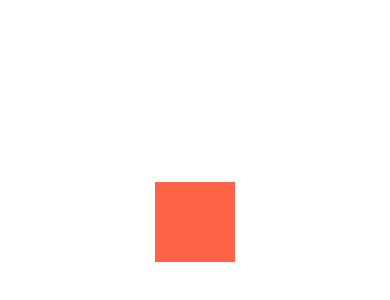
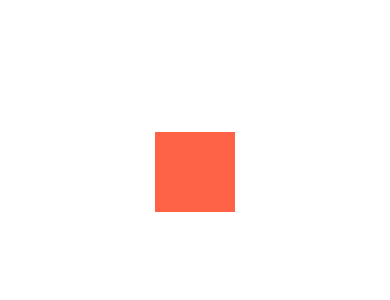
Before and after one commit to atemengue/reactNativeAnimation, a React Native app: screen / in a window 390 px wide. Shown: the part 250-550 px from the top of the page. Built offline with nearby package versions, Linux system fonts and the light colour scheme.

Commit message:
video 14 divide

```diff
--- a/App.js
+++ b/App.js
@@ -17,8 +17,8 @@ class App extends React.Component {
     })
   }
   render() {
-    const randomValue = new Animated.Value(50)
-    const newAnimation = Animated.add(
+    const randomValue = new Animated.Value(2)
+    const newAnimation = Animated.divide(
       this.state.animation, randomValue
     )
     const animationOne = {
```
